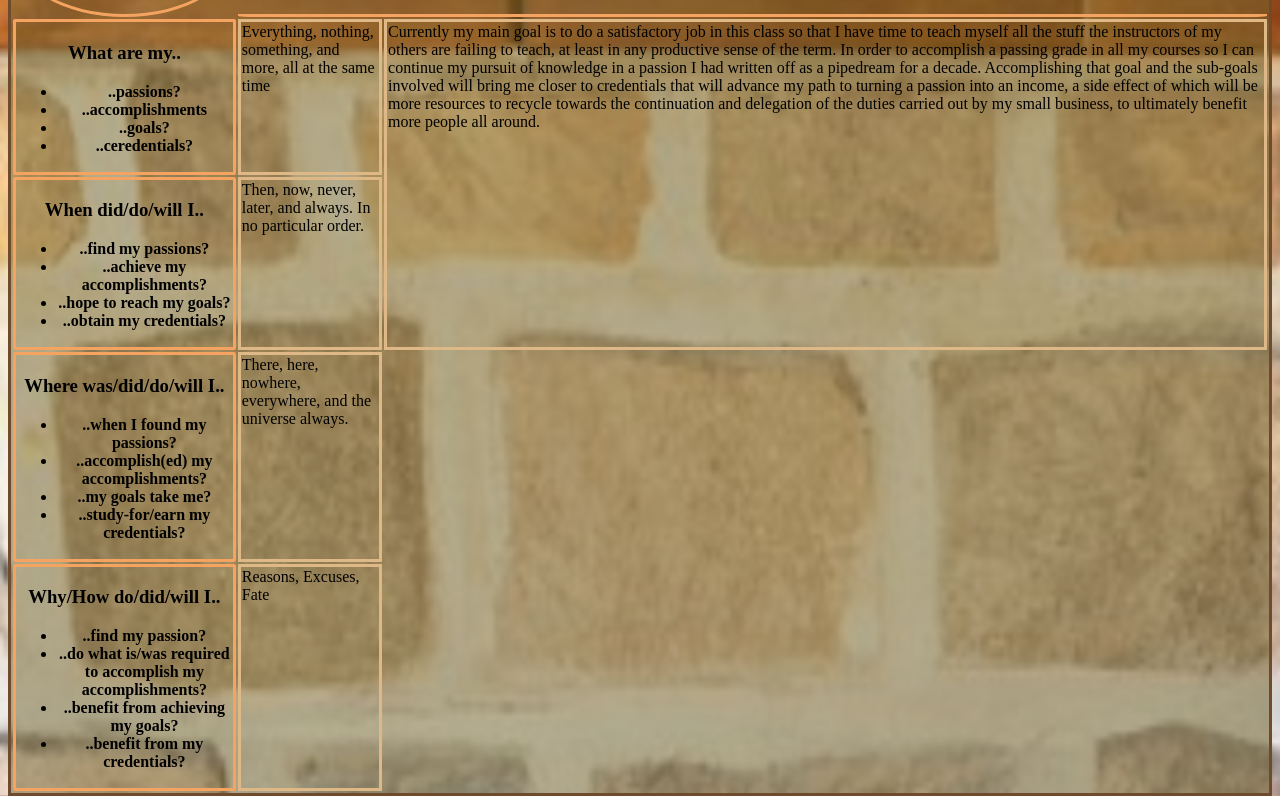
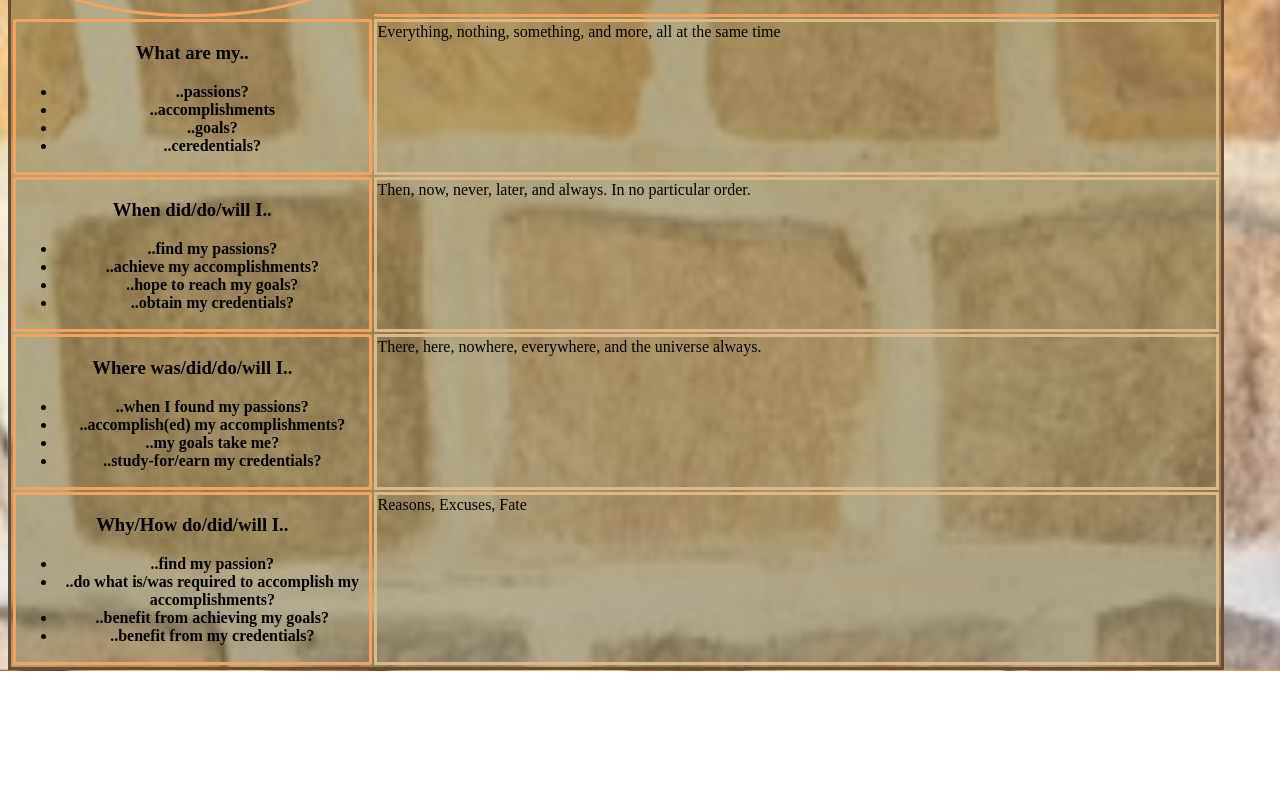
Before and after one commit to CSingendonk/myreponame, a plain HTML site: page abtme.html in a window 1280 px wide. Shown: the part 129-925 px from the top of the page. After the commit the page ends 800 px from the top, so only its background shows below. Drawn offline with Linux system fonts and the light colour scheme.

Commit message:
Update abtme.html

```diff
--- a/abtme.html
+++ b/abtme.html
@@ -30,7 +30,7 @@
                 </ul>
             </th>
             <td>Everything, nothing, something, and more, all at the same time</td>
-            <td rowspan="2">Currently my main goal is to do a satisfactory job in this class so that I have time to teach myself all the stuff the instructors of my others are failing to teach, at least in any productive sense of the term. In order to accomplish a passing grade in all my courses so I can continue my pursuit of knowledge in a passion I had written off as a pipedream for a decade. Accomplishing that goal and the sub-goals involved will bring me closer to credentials that will advance my path to turning a passion into an income, a side effect of which will be more resources to recycle towards the continuation and delegation of the duties carried out by my small business, to ultimately benefit more people all around.</td>
+            <td rowspan="2" hidden>Currently my main goal is to do a satisfactory job in this class so that I have time to teach myself all the stuff the instructors of my others are failing to teach, at least in any productive sense of the term. In order to accomplish a passing grade in all my courses so I can continue my pursuit of knowledge in a passion I had written off as a pipedream for a decade. Accomplishing that goal and the sub-goals involved will bring me closer to credentials that will advance my path to turning a passion into an income, a side effect of which will be more resources to recycle towards the continuation and delegation of the duties carried out by my small business, to ultimately benefit more people all around.</td>
         </tr>
         <tr>
 
```
